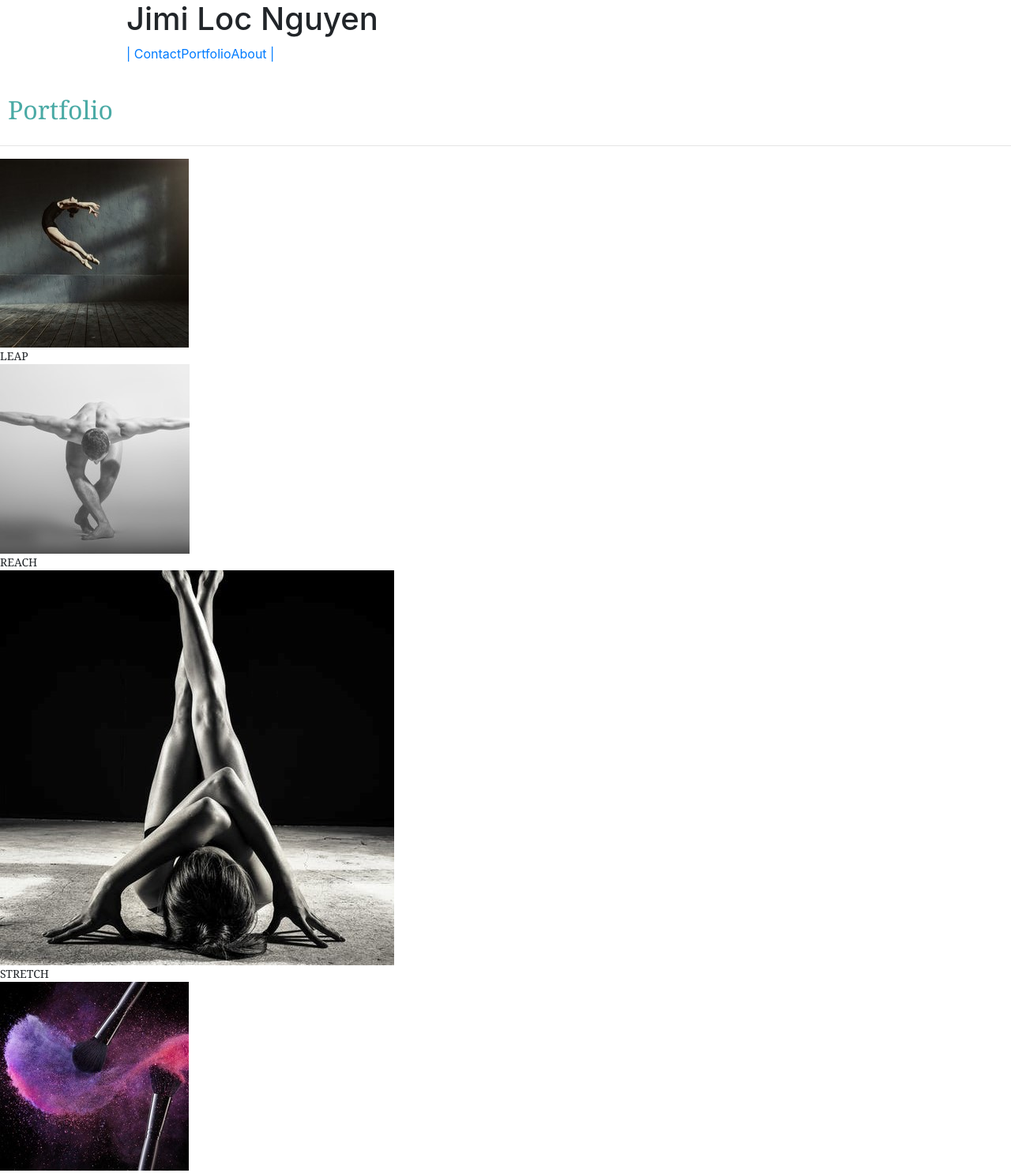
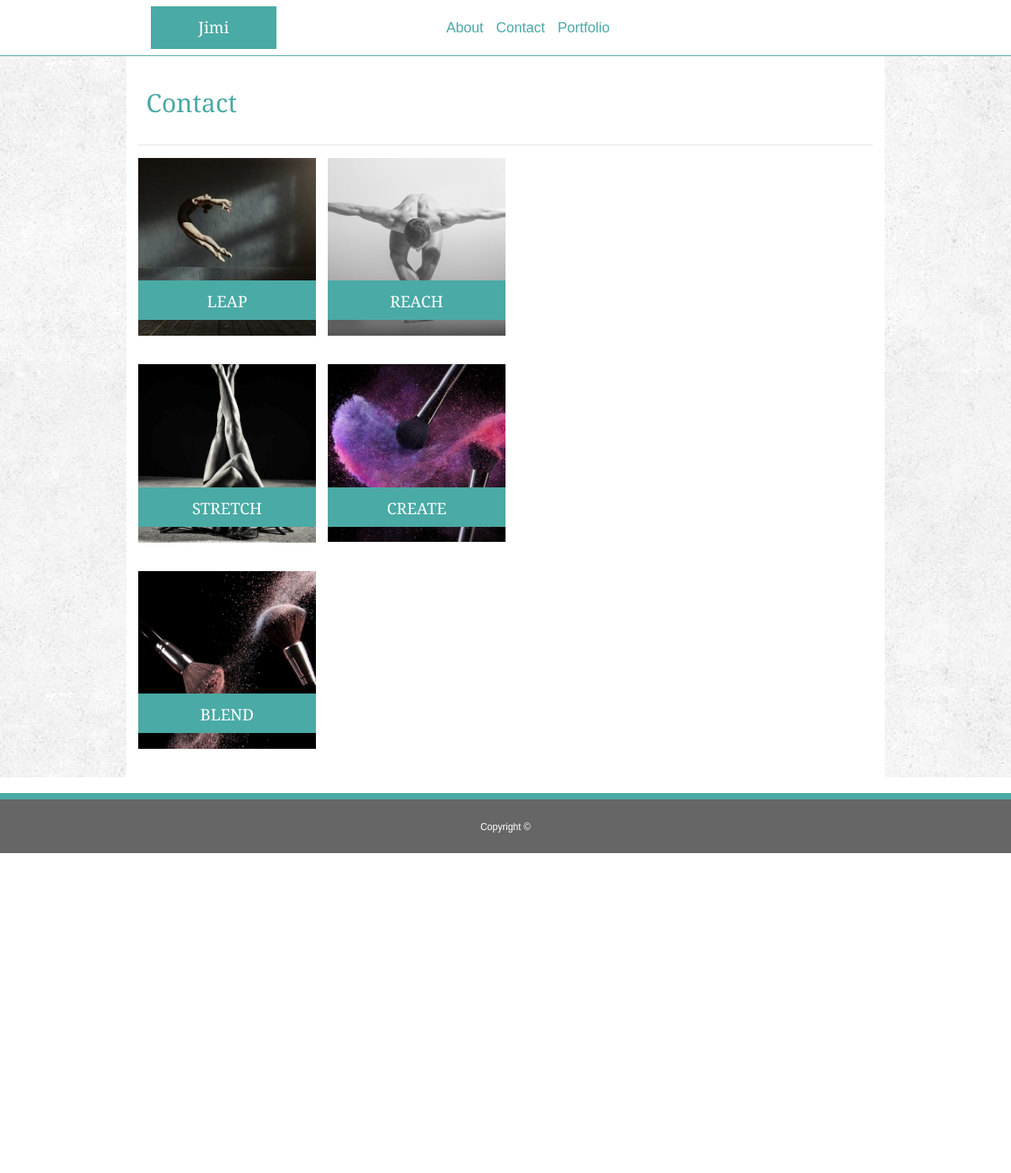
Before and after one commit to jimilocn/Bootstrap-Portfolio, a plain HTML site: page portfolio.html in a window 1280 px wide. Shown: the top 1485 px of the page at 79% size. After the commit the page ends 1080 px from the top, so only its background shows below. Drawn offline with nearby package versions, Linux system fonts and the light colour scheme.

Commit message:
finished portfolio and fixed index linking to bio at navbar

```diff
--- a/assets/css/style.css
+++ b/assets/css/style.css
@@ -199,12 +199,13 @@ footer {
     /* bottom: 0; */
     margin-top: 20px;
     width: 100vw;
-    /* text-align: center;
-    font-size: 12px; */
+    text-align: center;
+    font-size: 12px;
     border-top: 8px solid #4aaaa5;
     /* padding: 18px 10px 0px 10px;
     z-index: 100; */
     /* overflow: auto; */
+
 }
 
 .foot {
@@ -214,44 +215,46 @@ footer {
 
 /* portfolio image links */
 
-/* .images {
-    margin: 0 auto;
+.images {
+
     position: relative;
-    height: 900px;
-} */
+
+}
 
 /* positioning for the pictures */
 
-/*
+
 .box1 {
-    position: absolute;
-    float: left;
-    width: 230px;
-    padding: 20px;
-    margin-left: 30px;
-    margin-right: 30px;
-    z-index: 5;
-} */
+    /* position: absolute; */
+    width: 225px;
+    z-index: 2;
+    margin-bottom: 20px;
+    clear: both;
+}
 
 /* formatting for the text boxes that lay on top of the image links */
 
-/*
+
 .title {
+    /* position: absolute;
+    clear: both;
+    overflow: auto; */
     position: absolute;
-    clear: both;
-    overflow: auto;
-    width: 190px;
+    height: 50px;
+    width: 225px;
     padding: 10px 20px;
-    margin-left: 20px;
-    margin-right: 20px;
-    margin-top: 220px;
+    margin-top: 175px;
+  /* margin-bottom: 100px; */
     z-index: 99;
     text-align: center;
     font-size: 20px;
     weight: bolder;
     color: #ffffff;
     background: #4aaaa5;
-} */
+    clear: both;
+    top: -265px;
+    left: 15px;
+}
 
 /* text for first image */
 
@@ -382,8 +385,20 @@ input[type=submit]:hover {
     color: rgb(206, 104, 98);
     transition: 0.5s;
 }
+
+.title:hover {
+    color: rgb(160, 45, 39);
+    background:rgb(238, 195, 192);
+    transition: 0.5s;
+    opacity: 0.7;
 }
 
+.box1:hover {
+    color: rgb(206, 104, 98);
+    weight: bolder;
+    transition: 0.5s;
+    opacity: 0.50;
+}
 /* .title:hover {
     background: rgb(238, 155, 151);
     weight: bolder;
--- a/portfolio.html
+++ b/portfolio.html
@@ -5,9 +5,11 @@
     <meta charset="UTF-8">
     <meta name="viewport" content="width=device-width, initial-scale=1.0">
     <meta http-equiv="X-UA-Compatible" content="ie=edge">
+    <link rel="stylesheet" href="https://maxcdn.bootstrapcdn.com/bootstrap/4.0.0/css/bootstrap.min.css">
     <link rel="stylesheet" href="./assets/css/style.css">
     <title>Jimi Loc Nguyen</title>
-    <link rel="stylesheet" href="https://maxcdn.bootstrapcdn.com/bootstrap/4.0.0/css/bootstrap.min.css">
+
+
 
 </head>
 
@@ -15,87 +17,177 @@
 
     <!-- helps to enclose the header and nav links within 960px -->
     <div id="top">
+        <div class="container">
+            <div class="row">
 
-        <!-- Site header with name -->
-        <header>
-
-            <h1>Jimi Loc Nguyen</h1>
-
-        </header>
-
-        <!-- links to different pages on the website -->
-
-        <div class="nav">
-
-            <a class=links href="./contact.html">| Contact</a>
-            <a class=links href="./portfolio.html">Portfolio</a>
-            <a class=links href="./index.html">About |</a>
+                <nav class="navbar navbar-expand-lg navbar-white bg-white">
+                    <div class="col-md-3">
+                        <a class="navbar-brand" href="#">Jimi</a>
+                        <button class="navbar-toggler" type="button" data-toggle="collapse"
+                            data-target="#navbarNavAltMarkup" aria-controls="navbarNavAltMarkup" aria-expanded="false"
+                            aria-label="Toggle navigation">
+                            <span class="navbar-toggler-icon"></span>
+                        </button>
+                    </div>
+                    <div class="col-md-6">
+                        <p> </p>
+                    </div>
+                    <div class="col-md-3">
+                        <div class="collapse navbar-collapse" id="navbarNavAltMarkup">
+                            <div class="navbar-nav">
+                                <a class="nav-item nav-link active" href="./index.html">About <span
+                                        class="sr-only">(current)</span></a>
+                                <a class="nav-item nav-link" href="./contact.html">Contact</a>
+                                <a class="nav-item nav-link" href="./portfolio.html">Portfolio</a>
+                            </div>
+                        </div>
+                    </div>
+                </nav>
+            </div>
         </div>
     </div>
 
     <!-- large grey image around bio -->
-    <div class="container1">
+    <div class="wrapper">
+        <div class="container">
             <!-- Section about myself with white background -->
             <section class="bio">
                 <!-- header for each middle section -->
+                <div class="row">
+                    <div class="col-sm-12">
                         <h2 id="h2">
-                Portfolio
+                            Contact
                         </h2>
+                    </div>
+                </div>
                 <!-- Horizontal line break -->
                 <hr>
                 <!-- Sets positioning for boxes within -->
                 <div class="images">
-
+                    <div class="row">
+                        <div class="col-sm-3">
                             <!-- Image links (currently empty links) -->
                             <a class="box1 image1" href="https://www.lyricopera.org/" target="_blank">
                                 <img class="box1" src="./assets/images/ballet.jpg" alt="dance">
                             </a>
-                <!-- Word box describing each link -->
-                <div class="title box2">LEAP</div>
-
+                        </div>
+                            <div class="col-sm-3">
                                 <!-- Image links (currently empty links) -->
-                <a class="box1 image2" href="https://www.bundesjugendballett.de/d/index.html" target="_blank">
+                                <a class="box1 image2" href="https://www.bundesjugendballett.de/d/index.html"
+                                    target="_blank">
                                     <img class="box1" src="./assets/images/dance male.jpg" alt="male dancer">
                                 </a>
-                <!-- Word box describing each link -->
-                <div class="title box3">REACH</div>
+
+                            </div>
 
 
+                            <div class="col-sm-6">
+                                <p> </p>
+                            </div>
+                        </div>
+
+                    </div>
+                    <div class="row">
+                        <div class="col-sm-3">
+                            <div class="title box2">LEAP</div>
+                        </div>
+                        <div class="col-sm-3">
+                            <div class="title box3">REACH</div>
+                        </div>
+
+
+                        <div class="col-sm-6">
+                            <p> </p>
+                        </div>
+                    </div>
+                    <div class="row">
+                        <div class="col-sm-3">
                             <!-- Image links (currently empty links) -->
                             <a class="box1 image3" href="https://www.danceworkschicago.org/" target="_blank">
                                 <img class="box1" src="./assets/images/dance.jpeg" alt="dancer">
                             </a>
+
+                        </div>
                         <!-- Word box describing each link -->
-                <div class="title box4">STRETCH</div>
+
                         <!-- Image links (currently empty links) -->
-
+                        <div class="col-sm-3">
                             <a class="box1 image4" href="https://www.sephora.com" target="_blank">
                                 <img class="box1" src="./assets/images/makeup 2.jpg" alt="makeup">
                             </a>
+
+                        </div>
                         <!-- Word box describing each link -->
+
+                        <div class="col-sm-6">
+                            <p> </p>
+                        </div>
+                    </div>
+                    <div class="row">
+                        <div class="col-sm-3">
+                            <div class="title box4">STRETCH</div>
+                        </div>
+                        <div class="col-sm-3">
                             <div class="title box5">CREATE</div>
+                        </div>
 
+
+                        <div class="col-sm-6">
+                            <p> </p>
+                        </div>
+                    </div>
+                    <div class="row">
+                        <div class="col-sm-3">
                             <!-- Image links (currently empty links) -->
                             <a class="box1 image5" href="https://www.ulta.com/" target="_blank">
                                 <img class="box1" src="./assets/images/makeup.jpeg" alt="makeup powder">
                             </a>
+
+                        </div>
                         <!-- Word box describing each link -->
+
+                        <div class="col-sm-9">
+                            <p> </p>
+                        </div>
+                    </div>
+                    <div class="row">
+                        <div class="col-sm-3">
                             <div class="title box6">BLEND</div>
+                        </div>
 
+
+
+                        <div class="col-sm-9">
+                            <p> </p>
+                        </div>
+                    </div>
+                </div>
+            </section>
+        </div>
 
     </div>
 
 
-        </section>
-    </div>
+
 
     <!-- cute footer that is fixed -->
     <footer>
+        <div class="container foot">
+            <div class="row">
+                <div class="col-sm-5">
+                    <p> </p>
+                </div>
+                <div class="col-sm-2">
                     <p id="love">
                         Copyright &copy;
                     </p>
+                </div>
+                <div class="col-sm-5">
+                    <p> </p>
+                </div>
+            </div>
+        </div>
     </footer>
-
 
 </body>
 
```
Also changed, not shown: contact.html (+2 -1 lines), index.html (+3 -2 lines). Lines whose indentation alone changed are shown as unchanged.
